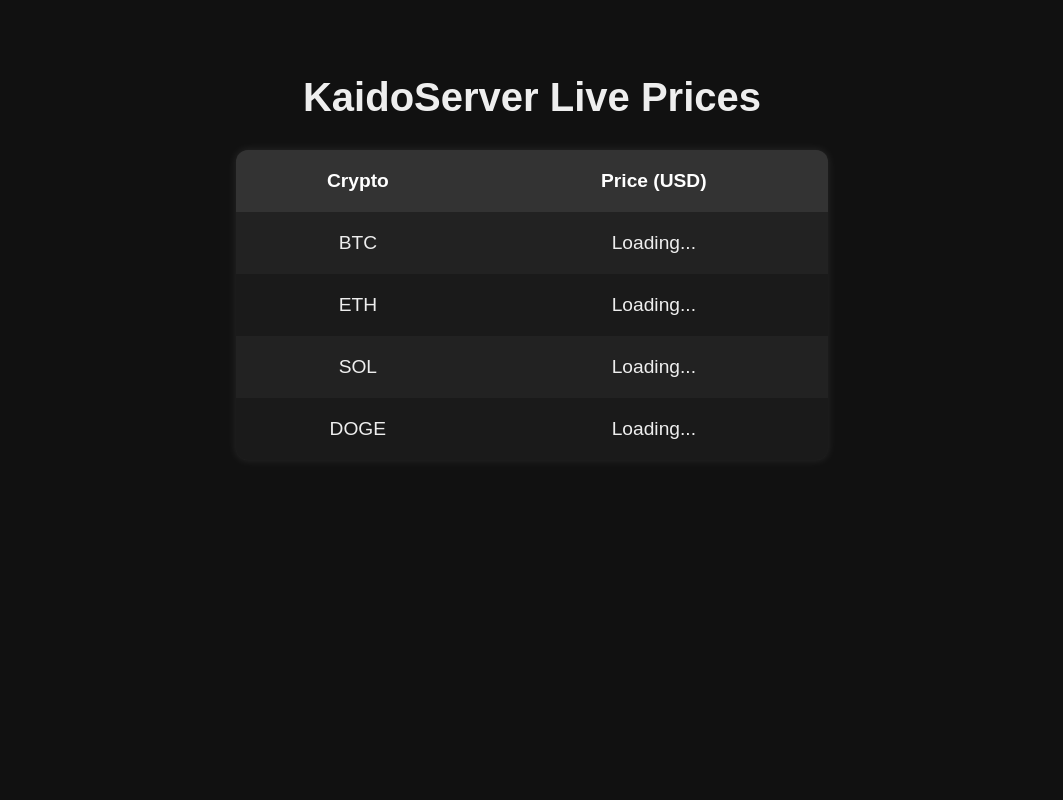
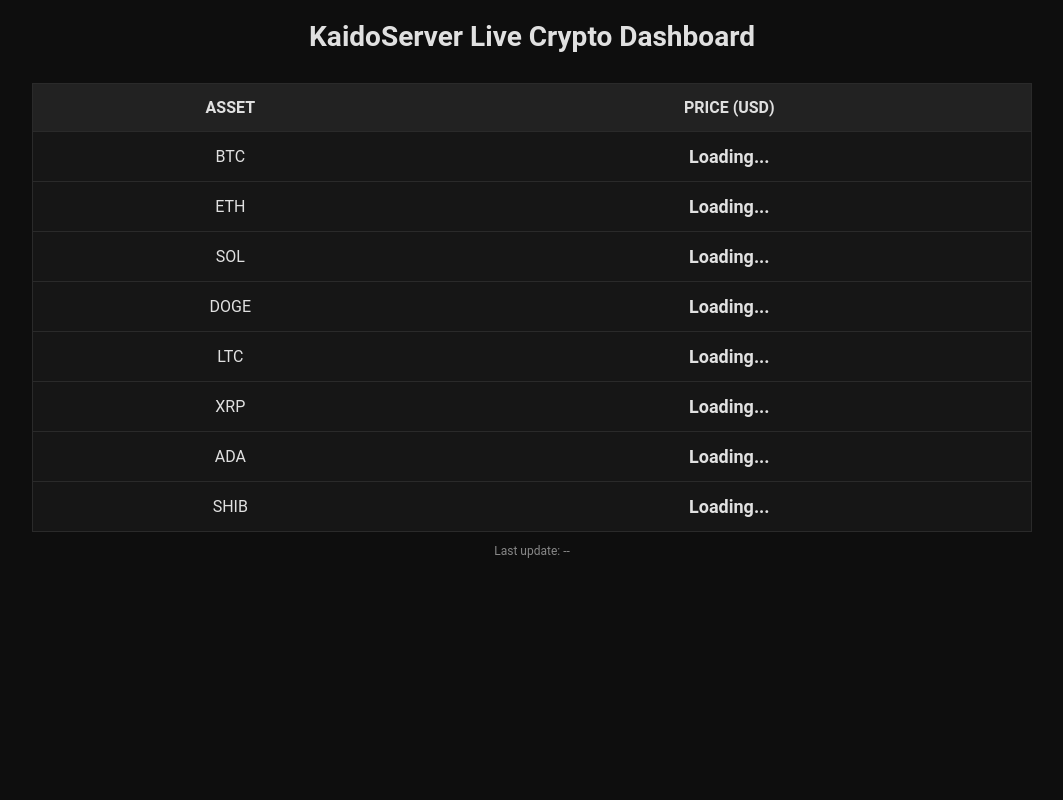
Before and after one commit to KaidoFeed/KaidoServer, a Flask app: page / in a window 1280 px wide. Shown: the whole page, without its empty margins (108-1171 px from the left). Run offline with Flask 3, Linux system fonts and the light colour scheme; some libraries are stand-ins or nearby versions.

Commit message:
Update index.html

```diff
--- a/templates/index.html
+++ b/templates/index.html
@@ -2,72 +2,124 @@
 <html lang="en">
 <head>
     <meta charset="UTF-8">
-    <title>KaidoServer Live Crypto Prices</title>
-    <script src="https://cdn.socket.io/4.7.2/socket.io.min.js"></script>
+    <title>KaidoServer Live Crypto Dashboard</title>
+    <script src="https://cdn.socket.io/4.0.1/socket.io.min.js"></script>
     <style>
         body {
-            background-color: #111;
-            color: #eee;
-            font-family: 'Arial', sans-serif;
-            text-align: center;
-            padding: 40px;
+            background-color: #0e0e0e;
+            color: #e0e0e0;
+            font-family: 'Roboto', sans-serif;
+            margin: 0;
+            padding: 0;
+            display: flex;
+            flex-direction: column;
+            align-items: center;
+            height: 100vh;
+            overflow: hidden;
         }
         h1 {
-            margin-bottom: 30px;
-            font-size: 2.5rem;
+            margin-top: 20px;
+            margin-bottom: 10px;
+            font-size: 28px;
+            font-weight: bold;
         }
         table {
-            width: 50%;
-            margin: 0 auto;
+            width: 90%;
+            max-width: 1000px;
             border-collapse: collapse;
-            background-color: #222;
-            border-radius: 12px;
-            overflow: hidden;
-            box-shadow: 0 0 10px rgba(255, 255, 255, 0.1);
+            margin-top: 20px;
+            background-color: #161616;
+            border: 1px solid #2a2a2a;
         }
         th, td {
-            padding: 20px;
-            font-size: 1.2rem;
+            padding: 14px;
+            text-align: center;
+            border-bottom: 1px solid #2a2a2a;
         }
         th {
-            background-color: #333;
-            color: #fff;
-        }
-        tr:nth-child(even) {
-            background-color: #1a1a1a;
+            background-color: #222;
+            font-weight: 600;
+            font-size: 16px;
+            text-transform: uppercase;
         }
         tr:hover {
-            background-color: #444;
+            background-color: #1d1d1d;
+        }
+        #timestamp {
+            margin-top: 12px;
+            font-size: 12px;
+            color: #888;
+        }
+        td.price {
+            font-weight: bold;
+            font-size: 18px;
+            transition: color 0.5s ease;
+        }
+        .green {
+            color: #4CAF50 !important;
+        }
+        .red {
+            color: #FF5252 !important;
         }
     </style>
 </head>
 <body>
-    <h1>KaidoServer Live Prices</h1>
-    <table>
+    <h1>KaidoServer Live Crypto Dashboard</h1>
+    <table id="prices-table">
         <thead>
             <tr>
-                <th>Crypto</th>
+                <th>Asset</th>
                 <th>Price (USD)</th>
             </tr>
         </thead>
-        <tbody id="price-table">
-            <tr><td>BTC</td><td id="BTC">Loading...</td></tr>
-            <tr><td>ETH</td><td id="ETH">Loading...</td></tr>
-            <tr><td>SOL</td><td id="SOL">Loading...</td></tr>
-            <tr><td>DOGE</td><td id="DOGE">Loading...</td></tr>
+        <tbody id="prices-body">
+            <!-- Dynamic data goes here -->
         </tbody>
     </table>
+    <div id="timestamp">Last update: --</div>
 
     <script>
         const socket = io();
+        const trackedSymbols = ["BTC", "ETH", "SOL", "DOGE", "LTC", "XRP", "ADA", "SHIB"];
+        const previousPrices = {};
 
-        socket.on('update_prices', function (data) {
-            for (const [symbol, price] of Object.entries(data)) {
-                const priceCell = document.getElementById(symbol);
-                if (priceCell) {
-                    priceCell.textContent = parseFloat(price).toFixed(4);
+        const pricesBody = document.getElementById('prices-body');
+        const timestampDiv = document.getElementById('timestamp');
+
+        trackedSymbols.forEach(symbol => {
+            const row = document.createElement('tr');
+            row.innerHTML = `
+                <td>${symbol}</td>
+                <td id="price-${symbol}" class="price">Loading...</td>
+            `;
+            pricesBody.appendChild(row);
+        });
+
+        socket.on('update_prices', (data) => {
+            trackedSymbols.forEach(symbol => {
+                if (data[symbol] !== undefined) {
+                    const priceCell = document.getElementById(`price-${symbol}`);
+                    const newPrice = parseFloat(data[symbol]);
+                    const formattedPrice = `$${newPrice.toLocaleString('en-US', { minimumFractionDigits: 4, maximumFractionDigits: 4 })}`;
+
+                    // Determine color based on price movement
+                    if (previousPrices[symbol] !== undefined) {
+                        if (newPrice > previousPrices[symbol]) {
+                            priceCell.classList.add('green');
+                            priceCell.classList.remove('red');
+                        } else if (newPrice < previousPrices[symbol]) {
+                            priceCell.classList.add('red');
+                            priceCell.classList.remove('green');
+                        }
+                    }
+
+                    priceCell.textContent = formattedPrice;
+                    previousPrices[symbol] = newPrice;
                 }
-            }
+            });
+
+            const now = new Date();
+            timestampDiv.textContent = `Last update: ${now.toLocaleTimeString()}`;
         });
     </script>
 </body>
```
